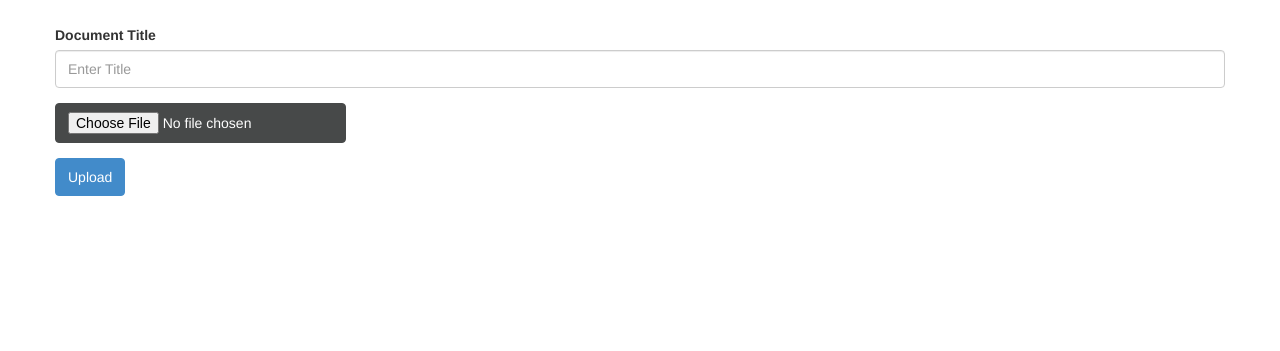
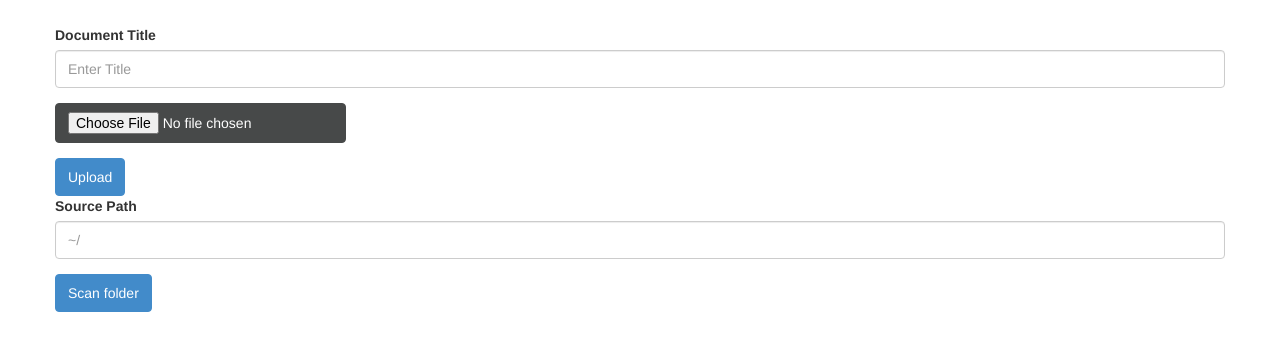
Before and after one commit to jaym/pdforg, a Flask app: page /upload in a window 1280 px wide. Shown: the part 137-488 px from the top of the page. Run offline with Flask 2, Linux system fonts and the light colour scheme; parts of the project's set-up code (start-up, migrations or seed data) failed here and were passed over; some libraries are stand-ins or nearby versions.

Commit message:
Allow for scanning local filesystem paths, dropData cleans everything up, minor fixes around self installation

```diff
--- a/app/app.py
+++ b/app/app.py
@@ -1,7 +1,11 @@
 from flask import Flask, render_template, request, redirect, abort, url_for
 from flask import send_file
 import pdforg
-
+import os.path
+import mimetypes
+import shutil
+import pdfOrgConf as conf
+import glob
 app = Flask(__name__)
 app.debug = True
 
@@ -14,12 +18,14 @@ def index():
                            page_home="active"
                            )
 
+def data_path(path):
+    return os.path.join(conf.DOCUMENT_PATH, path)
 
 @app.route('/document/<doc_id>')
 def document(doc_id):
     metadata = pdforg.get_document_metadata(doc_id)
     if metadata:
-        return send_file(metadata['location'],
+        return send_file(data_path(metadata['location']),
                          attachment_filename=metadata['filename'],
                          as_attachment=True)
     else:
@@ -43,6 +49,38 @@ def upload():
     else:
         return render_template('upload.jinja2.html', page_upload="active")
 
+class FilesystemFile:
+    def __init__(self, path):
+        self.path = path
+        self.filename = os.path.basename(path)
+        self.mimetype = mimetypes.guess_type("file:/"+path)
+        print self.mimetype
+    def save(self, target_path):
+        shutil.copy(self.path, data_path(target_path))
+    def read(self):
+        with open(self.path, "r") as f:
+            return f.read()
+    def seek(self, pos):
+        pass
+
+@app.route('/scan_dir', methods=['GET', 'POST'])
+def scan_dir():
+    if request.method == 'POST':
+        path = request.form['src_path']
+        doc_ids = []
+        for glob_path in glob.glob(os.path.expanduser(path)):
+            for root, _, files in os.walk(glob_path):
+                for name in files:
+                    srcFilePath = os.path.join(root,name)
+                    print srcFilePath
+                    doc_ids.append(pdforg.save_document("", FilesystemFile(srcFilePath)))
+        if doc_ids:
+            return redirect(url_for('index'))
+        else:
+            upload_error()
+    else:
+        return render_template('upload.jinja2.html', page_upload="active")
+
 
 @app.route('/search', methods=['GET'])
 def search():
--- a/app/pdfOrgConf.py
+++ b/app/pdfOrgConf.py
@@ -1,4 +1,6 @@
-DOCUMENT_PATH = './data/documents/'
-INDEX_PATH = './data/index/'
+import os.path
+DATA_DIR = os.path.expanduser('~/data/')
+DOCUMENT_PATH = os.path.join(DATA_DIR, 'pdforgdocs')
+INDEX_PATH = os.path.join(DATA_DIR, 'pdforgindex')
 ALLOWED_DOC_TYPES = ['application/pdf']
 DB_NAME = 'pdforg'
--- a/app/templates/upload.jinja2.html
+++ b/app/templates/upload.jinja2.html
@@ -18,4 +18,13 @@
 		<button type="submit" class="btn btn-primary">Upload</button>
 	</form>
 </div>
+<div class="container">
+	<form action='{{url_for('scan_dir') }}' method="post" enctype="multipart/form-data">
+		<div class="form-group">
+			<label for="srcPath">Source Path</label>
+			<input id="srcPath" type="text" class="form-control" name="src_path" placeholder="~/">
+		</div>
+		<button type="submit" class="btn btn-primary">Scan folder</button>
+	</form>
+</div>
 {% endblock %}
```
Also changed, not shown: app/dropData.py (added, +18 -0 lines), app/pdforg.py (+12 -10 lines), app/pdforg_index.py (+17 -12 lines).
